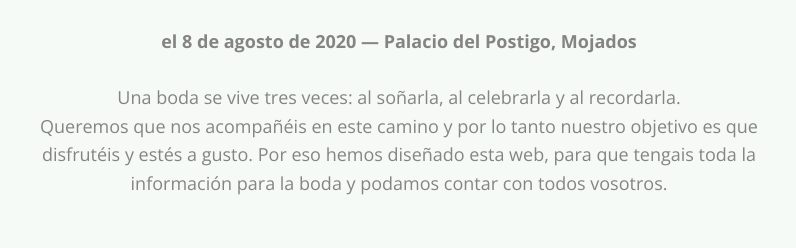
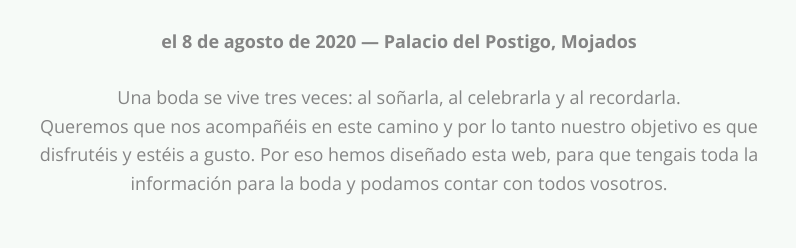
Before and after one commit to franciscojrod/franciscojrod.github.io, a website: page index.html in a window 1280 px wide. Shown: the part 1230-1478 px from the top of the page, 241-1037 px from the left. Drawn offline with nearby package versions, Linux system fonts and the light colour scheme; some packages are replaced by stand-ins of ours; no server answers; files whose address does not match are found by name; a web font is replaced by a local one.

Commit message:
Update index.html

```diff
--- a/index.html
+++ b/index.html
@@ -157,7 +157,7 @@
 								<h2>Nos casamos!</h2>
 								<p><strong>el 8 de agosto de 2020 &mdash; Palacio del Postigo, Mojados</strong></p>
 								<p> Una boda se vive tres veces: al soñarla, al celebrarla y al recordarla.<br>
-									Queremos que nos acompañéis en este camino y por lo tanto nuestro objetivo es que disfrutéis y estés a
+									Queremos que nos acompañéis en este camino y por lo tanto nuestro objetivo es que disfrutéis y estéis a
 									gusto. Por eso hemos diseñado esta web, para que tengais toda la
 									información para la boda y podamos contar con todos vosotros.</p>
 							</div>
```
